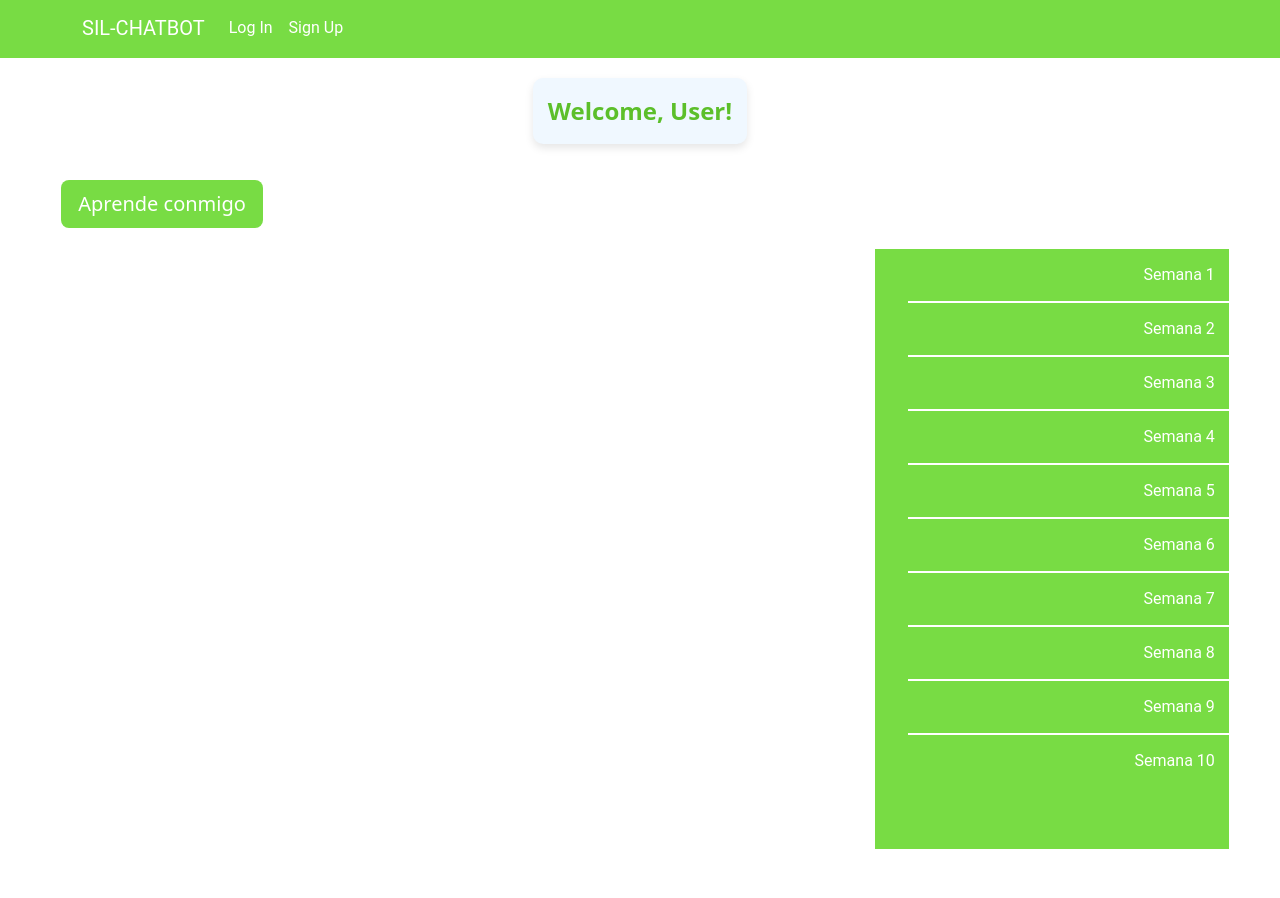
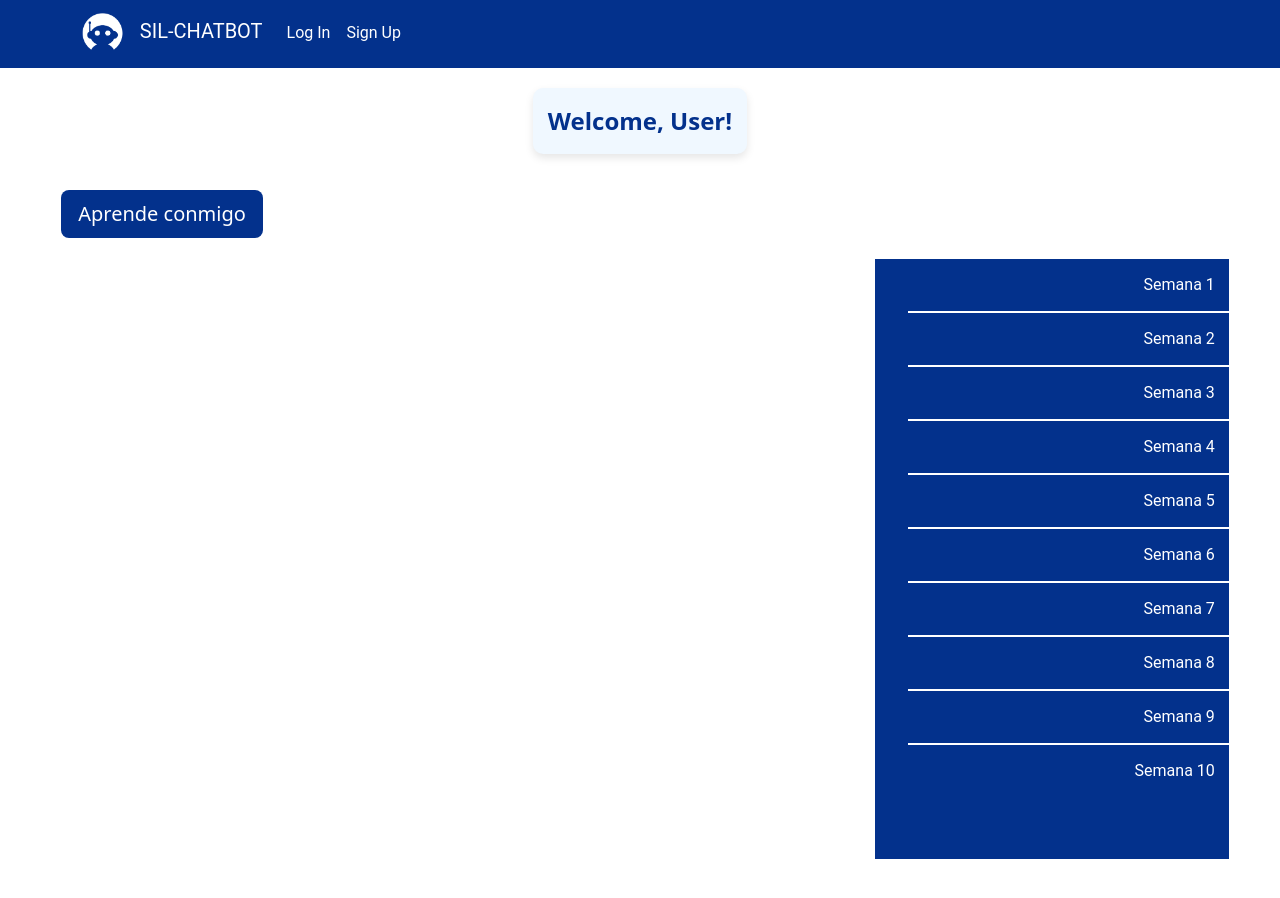
Before and after one commit to JorgeML01/chatbot, a React (Create React App) app in the folder chatbot-app/: page / in a window 1280 px wide. Shown: the top 898 px of the page. Built offline with nearby package versions, Linux system fonts and the light colour scheme.

Commit message:
new colors

```diff
--- a/chatbot-app/src/components/Layout/NavbarLayout/NavbarLayout.jsx
+++ b/chatbot-app/src/components/Layout/NavbarLayout/NavbarLayout.jsx
@@ -1,5 +1,5 @@
 import 'bootstrap/dist/css/bootstrap.min.css';
-import './styles.css';
+import './navbar.css';
 
 import Container from 'react-bootstrap/Container';
 import Nav from 'react-bootstrap/Nav';
@@ -15,7 +15,6 @@ function NavbarLayout() {
   const [isLoggedIn, setIsLoggedIn] = useState(false);
   const [profilePicUrl, setProfilePicUrl] = useState('/default-profile.png'); // Imagen por defecto
 
-  // Define checkLoginStatus as a useCallback to avoid unnecessary effect reruns
   const checkLoginStatus = useCallback(() => {
     const accessToken = Cookies.get("accessToken");
     const refreshToken = Cookies.get("refreshToken");
@@ -32,7 +31,6 @@ function NavbarLayout() {
     const userId = jwtDecode(Cookies.get("accessToken")).id;
     const url = `https://face-recognition-chatbot-api-1.onrender.com/profile-pic/${userId}.jpg`; // URL de Ngrok
     // const url = `http://localhost:5000/profile-pic/${userId}.jpg`;
-
 
     try {
       const response = await fetch(url, {
@@ -62,12 +60,17 @@ function NavbarLayout() {
 
   useEffect(() => {
     checkLoginStatus();
-  }, [checkLoginStatus]); // Include checkLoginStatus in dependencies array
+  }, [checkLoginStatus]);
 
   return (
     <Navbar collapseOnSelect expand="lg" className="bg-body-tertiary navbar-body sticky-top">
       <Container>
-        <Navbar.Brand href="/">SIL-CHATBOT</Navbar.Brand>
+        <Navbar.Brand href="/">
+          <img src="/6.png" alt="Logo" className="navbar-logo" /> {/* Añade esta línea */}
+          <title-nav className="title-style">
+           SIL-CHATBOT
+          </title-nav>
+        </Navbar.Brand>
         <Navbar.Toggle aria-controls="responsive-navbar-nav" />
         <Navbar.Collapse id="responsive-navbar-nav">
           <Nav className="me-auto">
@@ -86,13 +89,9 @@ function NavbarLayout() {
             {isLoggedIn ? (
               <NavDropdown title={<img src={profilePicUrl} alt="Profile" className="profile-pic" />} id="basic-nav-dropdown">
                 <NavDropdown.Item href="perfil">Perfil</NavDropdown.Item>
-                <NavDropdown.Item href="settings">
-                  Settings
-                </NavDropdown.Item>
+                <NavDropdown.Item href="settings">Settings</NavDropdown.Item>
                 <NavDropdown.Divider />
-                <NavDropdown.Item onClick={handleLogout}>
-                  Log out
-                </NavDropdown.Item>
+                <NavDropdown.Item onClick={handleLogout}>Log out</NavDropdown.Item>
               </NavDropdown>
             ) : (
               <></>
--- a/chatbot-app/src/components/Layout/NavbarLayout/styles.css
+++ b/chatbot-app/src/components/Layout/NavbarLayout/navbar.css
@@ -1,9 +1,9 @@
 .navbar-body {
-    background-color: #78dc44 !important;
+    background-color: #03318C !important;
     color: white !important; /* Cambia este valor por el color que prefieras */
     font-family: 'Roboto', sans-serif;
     /* Bottom color */
-    border-bottom: 2px solid #78dc44 !important; /* Cambia el color del borde inferior */
+    border-bottom: 2px solid #03318C !important; /* Cambia el color del borde inferior */
 }
 
 /* Si quieres cambiar específicamente el color de los enlaces */
@@ -15,7 +15,7 @@
 
 /* Para cambiar el color en el dropdown */
 .navbar-body .dropdown-menu {
-    background-color: #78dc44 !important; /* Cambia el fondo del dropdown */
+    background-color: #03318C!important; /* Cambia el fondo del dropdown */
 }
 
 .navbar-body .dropdown-item {
@@ -40,3 +40,24 @@
     border-radius: 50%; /* Hace que la imagen sea circular */
     object-fit: cover; /* Ajusta la imagen para cubrir el área del contenedor */
   }
+
+/* styles.css */
+.navbar-logo {
+    height: 40px; /* Ajusta el tamaño aquí */
+    width: auto;
+    margin-right: 10px; /* Espacio entre la imagen y el texto */
+  }
+
+  .profile-pic {
+    height: 32px; /* Ajusta la altura según sea necesario */
+    width: 32px; /* Ajusta la altura según sea necesario */
+    border-radius: 50%; /* Hace la imagen circular */
+  }
+
+.title-style {
+    margin-top: 10px !important; /* Ajusta este valor según sea necesario */
+    font-size: 10px;
+    font-weight: bold;
+    color: white !important; /* Puedes cambiar el color si es necesario */
+    display: block;
+}
--- a/chatbot-app/src/components/Main/BodyMain/styles.css
+++ b/chatbot-app/src/components/Main/BodyMain/styles.css
@@ -1,5 +1,5 @@
 .body-main {
-    background-color: #78dc44 !important;
+    background-color: #03318C!important;
     font-family: 'Roboto', sans-serif;
     margin: 4%;
     margin-top: 0;
@@ -28,7 +28,7 @@ li {
 }
 
 li:hover {
-    background-color: #5b9c3e;
+    background-color: #3999BF;
 }
 
 .ultima-semana {
--- a/chatbot-app/src/components/Main/UpperButtons/styles.css
+++ b/chatbot-app/src/components/Main/UpperButtons/styles.css
@@ -10,7 +10,7 @@
 
 .button-main {
     font-family: 'Roboto', sans-serif;
-    background-color: #78dc44 !important;
+    background-color: #03318C !important;
     color: rgb(255, 255, 255) !important;
     display: flex;
     align-items: center;
@@ -19,6 +19,6 @@
 }
 
 .button-main:hover {
-    background-color: #5cbf2a !important;
+    background-color: #3999BF !important;
     color: rgb(255, 255, 255) !important;
 }
--- a/chatbot-app/src/components/Settings/settings.css
+++ b/chatbot-app/src/components/Settings/settings.css
@@ -1,7 +1,7 @@
 .button-upload-settings {
-    background-color: #78dc44 !important;
+    background-color: #03318C  !important;
 }
 
 .button-upload-settings:hover {
-    background-color: #5cbf2a !important;
+    background-color: #3999BF !important;
 }
--- a/chatbot-app/src/pages/ChatbotPage/styles.css
+++ b/chatbot-app/src/pages/ChatbotPage/styles.css
@@ -35,7 +35,7 @@
 
   .message.bot {
     align-self: flex-start;
-    background-color: #28a745;
+    background-color: #03318C ;
     color: #fff;
   }
 
--- a/chatbot-app/src/pages/LoginPage/styles.css
+++ b/chatbot-app/src/pages/LoginPage/styles.css
@@ -18,7 +18,7 @@
 }
 
 .button-login {
-    background-color: #4CAF50 !important;
+    background-color: #03318C !important;
     color: white !important;
     padding: 10px 20px !important;
     margin: 8px auto !important; /* Ajuste automático de márgenes para centrar */
--- a/chatbot-app/src/pages/MainPage/styles.css
+++ b/chatbot-app/src/pages/MainPage/styles.css
@@ -1,7 +1,7 @@
 .welcome-message {
     font-size: 24px;
     font-weight: bold;
-    color: #5cbf2a;
+    color: #03318C;
     text-align: center;
     margin-top: 20px;
     background-color: #f0f8ff;
```
Also changed, not shown: chatbot-app/public/6.png (added).
